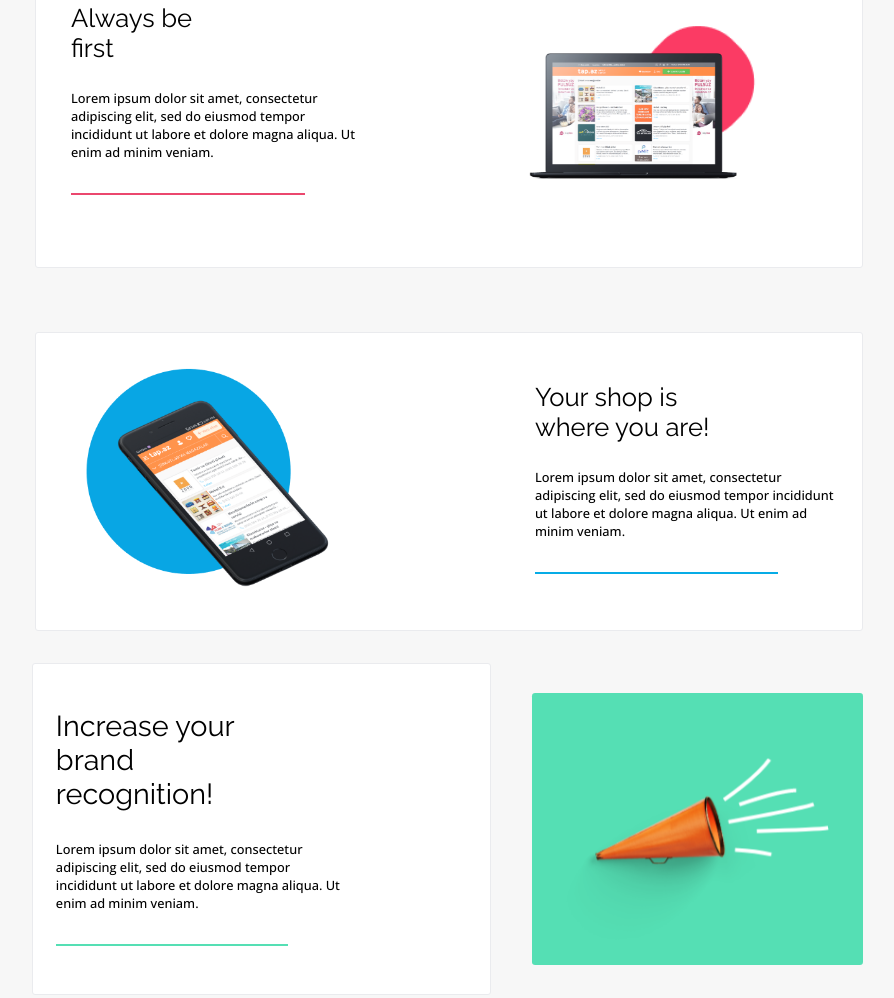
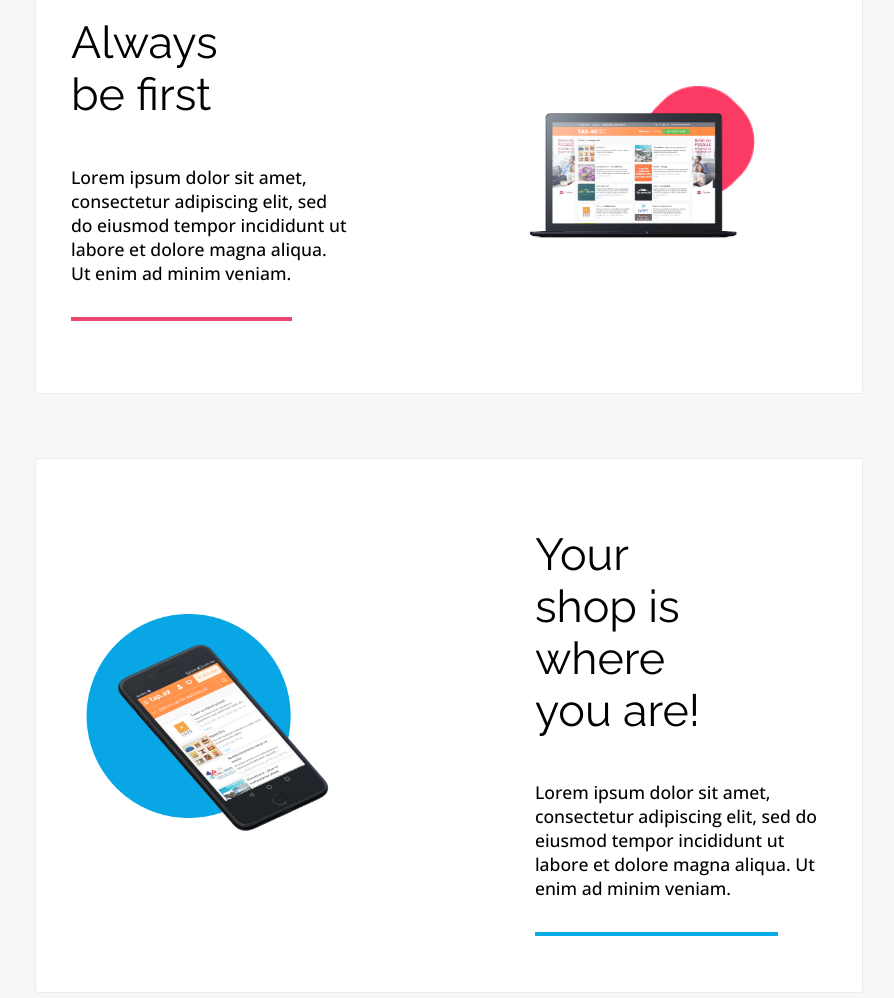
Before and after one commit to Floota/OxygenSHOP, a plain HTML site: page index.html in a window 1280 px wide. Shown: the part 1365-2363 px from the top of the page, without its empty margins (191-1085 px from the left). Drawn offline with nearby package versions, Linux system fonts and the light colour scheme.

Commit message:
FIX: Stats flex width & Contacts width

```diff
--- a/styles/_contact.scss
+++ b/styles/_contact.scss
@@ -4,7 +4,7 @@
     padding-top: 3em;
     width: 100%;
 
-    @media only screen and (min-width: 600px) {
+    @media only screen and (min-width: 800px) {
         display: grid;
         grid-template-columns: 1fr 1fr;
         gap: 1em;
@@ -16,7 +16,7 @@
         font-size: 2.5rem;
         font-weight: 400;
         margin: 0 0 0.1em 0.4em;
-        @media only screen and (min-width: 600px) {
+        @media only screen and (min-width: 800px) {
             font-size: 3rem;
         }
     }
@@ -26,15 +26,15 @@
         font-weight: 500;
         margin: 0 0 0.3em 1em;
         @media only screen and (min-width: 600px) {
-            margin:1em 0;
+            margin:1em 1em;
         }
     }
     &__input {
-        @media only screen and (min-width: 600px) {
+        @media only screen and (min-width: 800px) {
             display: flex;
         flex-direction: column;
         justify-content: flex-end;
-        padding: 0 2em 0 0;
+        padding: 0 32% 0 0;
         }
     }
     &__info {
@@ -42,9 +42,9 @@
         vertical-align: baseline;
         margin: 1em 1em 0.5em 1em;
 
-        @media only screen and (min-width: 600px) {
+        @media only screen and (min-width: 800px) {
             display: flex;
-        margin: 1em 1em 0.5em 18%;
+        margin: 1em 1em 0.5em 35%;
         flex-direction: column;
         align-items: baseline;
         }
@@ -117,7 +117,7 @@
         font-family: 'Open Sans';
         font-size: 12px;
         display: inline-block;
-        margin: -3em 2em 3em 6em;
+        margin: -3em 15% 3em 6em;
     }
     &__container {
         text-align: right;
--- a/styles/_pricing.scss
+++ b/styles/_pricing.scss
@@ -13,9 +13,9 @@
     &__boxes {
 
         @media only screen and (min-width: 800px) {
-            margin: 0 6% 0 6%;
+            margin: 0 14% 0 14%;
             display: flex;
-            justify-content: space-between;
+            justify-content: space-evenly
         }
 
         &__first {
--- a/styles/_stats.scss
+++ b/styles/_stats.scss
@@ -11,19 +11,18 @@
     }
 
     &__list {
-        margin-top: 0.5em;
+        margin:0.5em 0 3em;
         padding: 0;
         list-style: none;
 
-        @media only screen and (min-width: 1000px) {
+        @media only screen and (min-width: 1200px) {
             margin: 0 15%;
             display: flex;
             align-content: center;
-            flex: 1 2 0;
         }
 
         &__item {
-        margin: 1.5em 2em;
+        margin: 1.5em 0;
         line-height: 2em;
 
         @media only screen and (min-width: 1000px) {
@@ -50,7 +49,8 @@
             &__text {
                 margin: 1em 6em;
                 @media only screen and (min-width: 1000px) {
-                    margin: 1em 4em;
+                    margin: 1em 36%;
+                    line-height: 1.2em;
                 }
                 font-size: 1rem;
                 font-weight: 200;
--- a/styles/_taglines.scss
+++ b/styles/_taglines.scss
@@ -17,7 +17,7 @@
             }
 
             & > article:last-of-type {
-            margin: 0 6% 0 26%;
+            margin: 1% 5% 0 26%;
             grid-column: 1;
             grid-row: 3;
             }
@@ -25,9 +25,9 @@
             & > .taglines__box {
             grid-column: 2;
             grid-row: 3;
-            height: 17rem;
+            height: 24rem;
             width: 65%;
-            margin: 5% 0% 5% 0;
+            margin: 8% 0% 8% 0;
             }
         }
         &__item {
@@ -41,7 +41,7 @@
                 margin: 0 1.5em;
                 @media only screen and (min-width: 800px) {
                     margin: 2em 1em 0 1em;
-                    padding:1em 9em 1em 1.4em;
+                    padding:1em 12em 1em 2em;
                 }
 
             }
@@ -56,7 +56,7 @@
 
                 .taglines__list__item__content {
                     margin: 0 3% 0 3%;
-                    padding: 1em 4em 1em 0;
+                    padding: 1em 5em 1em 0;
 
                     &--first {
                     grid-column: 1;
@@ -74,7 +74,7 @@
 
                 &:nth-of-type(3) {
                     display: block;
-                    min-height: 17rem;
+                    min-height: 24rem;
                 }
             }
 
@@ -88,14 +88,14 @@
                 }
 
                 &--first {
-                    border: 1px solid rgb(235, 71, 110);
+                    border: 2px solid rgb(235, 71, 110);
                 }
                 &--second {
-                    border: 1px solid rgb(7, 172, 230);
+                    border: 2px solid rgb(7, 172, 230);
                 }
                 &--third {
-                    border: 1px solid rgb(85, 223, 180);
-                    margin: 2em 0;
+                    border: 2px solid rgb(85, 223, 180);
+                    margin: 3em 0;
                 }
             }
 
@@ -105,7 +105,17 @@
                 margin: 1em 3em 1em 0;
                 font-weight: 400;
                 @media only screen and (min-width: 600px) {
-                    margin: 1em 5em 1em 0;
+                    margin: 1em 3em 1em 0;
+                    font-size: 2.8rem;
+                }
+            }
+
+            &__third__title {
+                margin: 1em 2em 1em 0;
+                font-size: 2.8rem;
+                font-weight: 400;
+                @media only screen and (min-width: 600px) {
+                    font-size: 2.8rem;
                 }
             }
 
@@ -115,6 +125,9 @@
                 font-weight: 500;
                 text-align: left;
                 text-wrap: wrap;
+                @media only screen and (min-width: 600px) {
+                    font-size: 1.1rem;
+                }
             }
 
             &__first {
@@ -173,13 +186,6 @@
                     }
                 }
             }
-
-            &__third__title {
-                margin: 1em 2em 1em 0;
-                font-size: 1.8rem;
-                font-weight: 400;
-            }
-
         }
     }
 
@@ -199,7 +205,8 @@
         height: auto;
         transform: translate(0%, 12%);
         @media only screen and (min-width: 800px) {
-            transform: translate(6%, 4em);
+            transform: translate(8%, 5em);
+            width: 70%;
         }
     }
 }
```
Also changed, not shown: style.css, 1 other file.
